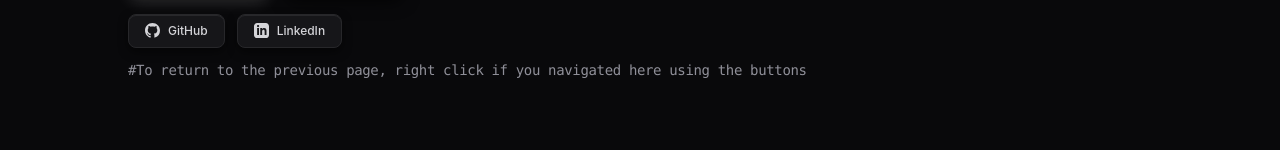
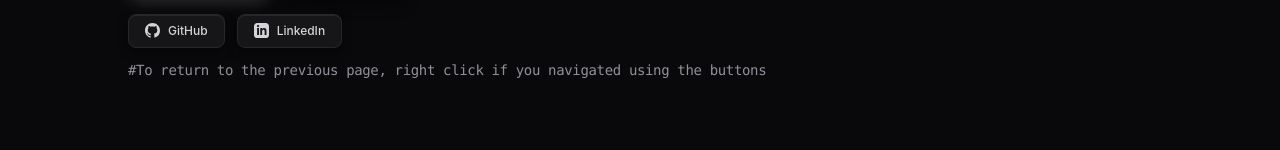
Before and after one commit to tejovanth17/myportfolio-, a React (Vite) app: page / in a window 1280 px wide. Shown: the part 517-667 px from the top of the page. Built offline with nearby package versions, Linux system fonts and the light colour scheme.

Commit message:
Update return hint text on Slide 1

```diff
--- a/src/App.jsx
+++ b/src/App.jsx
@@ -1213,7 +1213,7 @@ export default function App() {
           </div>
 
           <p className="text-xs sm:text-sm font-mono text-zinc-400/90 tracking-tight mb-8 select-none">
-            #To return to the previous page, right click if you navigated here using the buttons
+            #To return to the previous page, right click if you navigated using the buttons
           </p>
         </div>
 
```
